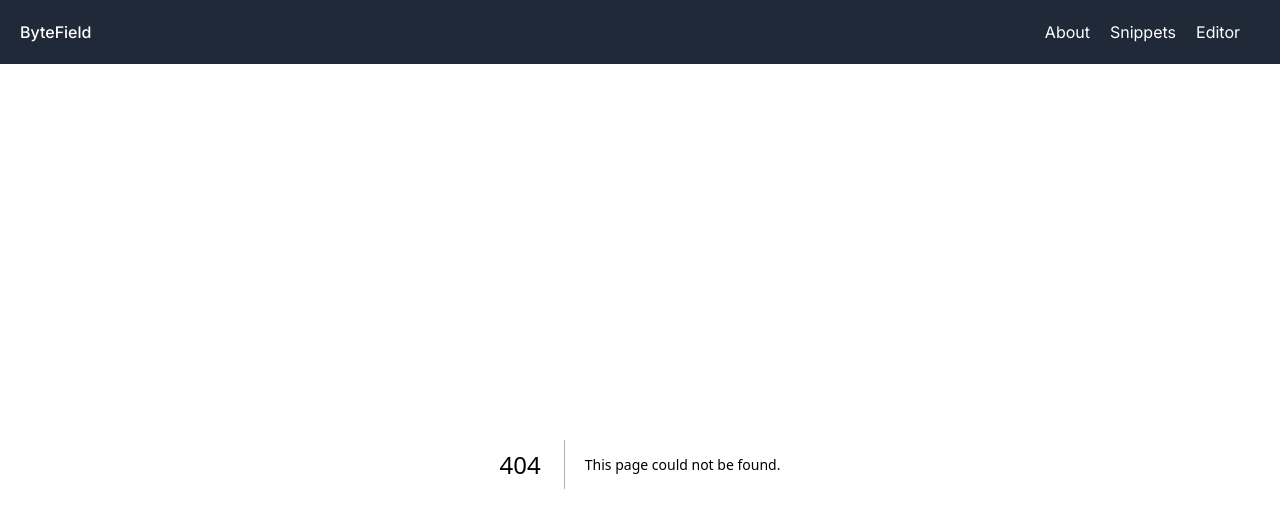
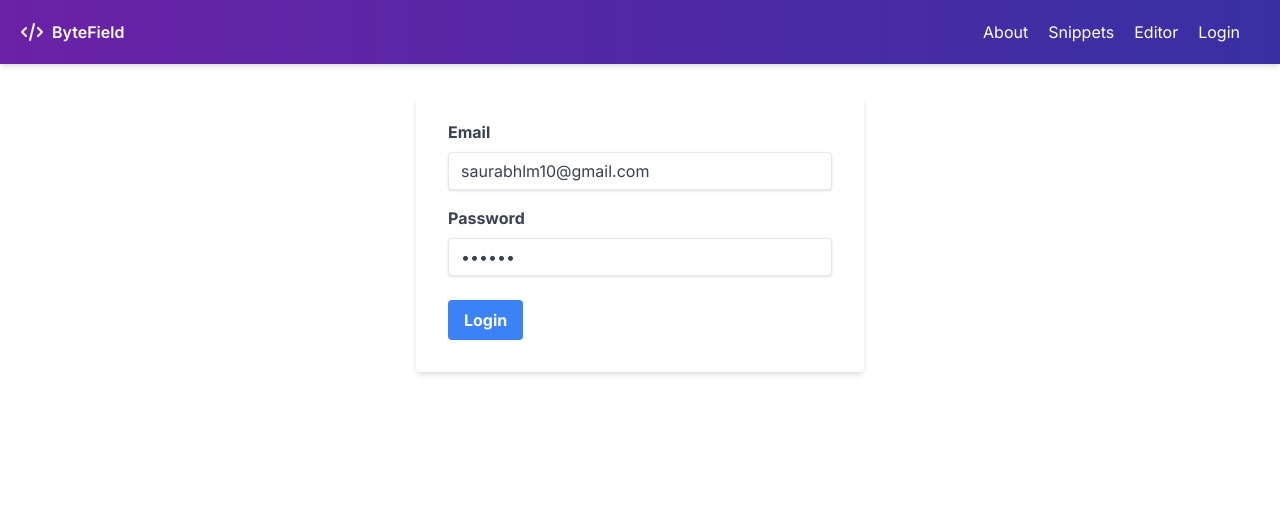
Before and after one commit to saurabhlm10/ByteField-Client, a Next.js app: page /login in a window 1280 px wide. Before the commit this address had no page. Shown: the top 528 px of the page. Built offline with nearby package versions, Linux system fonts and the light colour scheme; no server answers.

Commit message:
added login and navbar ui improvements

```diff
--- /dev/null
+++ b/src/app/login/page.tsx
@@ -0,0 +1,79 @@
+"use client";
+import axiosInstance from "@/axios";
+import { apiErrorHandler } from "@/utils/api-error-handler.util";
+import { useRouter } from "next/navigation";
+import React, { ChangeEvent, FormEvent, useState } from "react";
+
+const LoginForm = () => {
+  const router = useRouter();
+  const [formData, setFormData] = useState({
+    email: "saurabhlm10@gmail.com",
+    password: "123456",
+  });
+
+  const handleChange = (e: ChangeEvent<HTMLInputElement>) => {
+    setFormData({ ...formData, [e.target.name]: e.target.value.toLowerCase() });
+  };
+
+  const handleSubmit = async (e: FormEvent<HTMLFormElement>) => {
+    e.preventDefault();
+    // Handle login logic here
+
+    try {
+      await axiosInstance.post("/auth/login", formData);
+
+      router.push("/snippets");
+    } catch (error) {
+      apiErrorHandler(error);
+    }
+  };
+
+  return (
+    <div className="max-w-md mx-auto mt-8">
+      <form
+        onSubmit={handleSubmit}
+        className="bg-white shadow-md rounded px-8 pt-6 pb-8 mb-4"
+      >
+        <div className="mb-4">
+          <label htmlFor="email" className="block text-gray-700 font-bold mb-2">
+            Email
+          </label>
+          <input
+            type="email"
+            id="email"
+            name="email"
+            value={formData.email}
+            onChange={handleChange}
+            className="shadow appearance-none border rounded w-full py-2 px-3 text-gray-700 leading-tight focus:outline-none focus:shadow-outline"
+          />
+        </div>
+        <div className="mb-6">
+          <label
+            htmlFor="password"
+            className="block text-gray-700 font-bold mb-2"
+          >
+            Password
+          </label>
+          <input
+            type="password"
+            id="password"
+            name="password"
+            value={formData.password}
+            onChange={handleChange}
+            className="shadow appearance-none border rounded w-full py-2 px-3 text-gray-700 leading-tight focus:outline-none focus:shadow-outline"
+          />
+        </div>
+        <div className="flex items-center justify-between">
+          <button
+            type="submit"
+            className="bg-blue-500 hover:bg-blue-700 text-white font-bold py-2 px-4 rounded focus:outline-none focus:shadow-outline"
+          >
+            Login
+          </button>
+        </div>
+      </form>
+    </div>
+  );
+};
+
+export default LoginForm;
--- a/src/axios.ts
+++ b/src/axios.ts
@@ -2,5 +2,6 @@ import axios from "axios";
 
 const axiosInstance = axios.create({
   baseURL: process.env.NEXT_PUBLIC_API_URL,
+  withCredentials: true,
 });
 export default axiosInstance;
--- a/src/components/Navbar.tsx
+++ b/src/components/Navbar.tsx
@@ -1,31 +1,49 @@
 import Link from "next/link";
 
 const Navbar: React.FC = () => (
-  <header className="bg-gray-800 text-white">
-    <div className="container mx-auto flex flex-wrap p-5 flex-col md:flex-row items-center">
+  <header className="bg-gradient-to-r from-purple-800 to-indigo-800 text-white shadow-md">
+    <div className="container mx-auto flex flex-wrap p-5 flex-col md:flex-row items-center justify-between">
       <Link href="/" passHref>
-        <span className="cursor-pointer flex title-font font-medium items-center text-white mb-4 md:mb-0">
+        <span className="cursor-pointer flex title-font font-semibold items-center text-white mb-4 md:mb-0">
+          <svg
+            xmlns="http://www.w3.org/2000/svg"
+            className="h-6 w-6 mr-2"
+            fill="none"
+            viewBox="0 0 24 24"
+            stroke="currentColor"
+          >
+            <path
+              strokeLinecap="round"
+              strokeLinejoin="round"
+              strokeWidth={2}
+              d="M10 20l4-16m4 4l4 4-4 4M6 16l-4-4 4-4"
+            />
+          </svg>
           ByteField
         </span>
       </Link>
       <nav className="md:ml-auto flex flex-wrap items-center text-base justify-center">
         <Link href="/about" passHref>
-          <span className="mr-5 hover:text-gray-400 cursor-pointer">About</span>
+          <span className="mr-5 hover:text-white transition duration-300 cursor-pointer">
+            About
+          </span>
         </Link>
         <Link href="/snippets" passHref>
-          <span className="mr-5 hover:text-gray-400 cursor-pointer">
+          <span className="mr-5 hover:text-white transition duration-300 cursor-pointer">
             Snippets
           </span>
         </Link>
         <Link href="/editor" passHref>
-          <span className="mr-5 hover:text-gray-400 cursor-pointer">
+          <span className="mr-5 hover:text-white transition duration-300 cursor-pointer">
             Editor
           </span>
         </Link>
-
-        {/* Add more navigation links here */}
+        <Link href="/login" passHref>
+          <span className="mr-5 hover:text-white transition duration-300 cursor-pointer">
+            Login
+          </span>
+        </Link>
       </nav>
-      {/* Implement login/logout functionality here */}
     </div>
   </header>
 );
--- /dev/null
+++ b/src/utils/api-error-handler.util.ts
@@ -0,0 +1,9 @@
+import { AxiosError } from "axios";
+
+export function apiErrorHandler(error: any) {
+  if (error instanceof AxiosError) {
+    console.error("Error creating snippet:", error.response?.data.message);
+  } else {
+    console.error("Error creating snippet:", error);
+  }
+}
```
